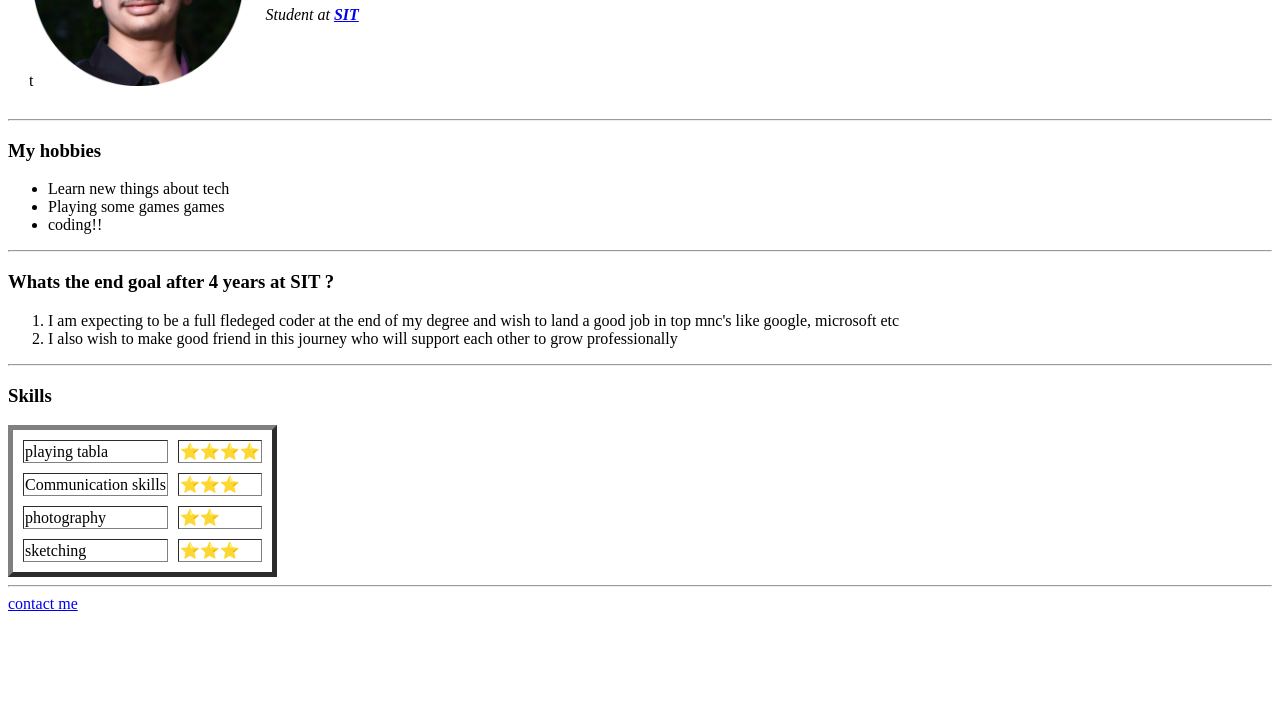
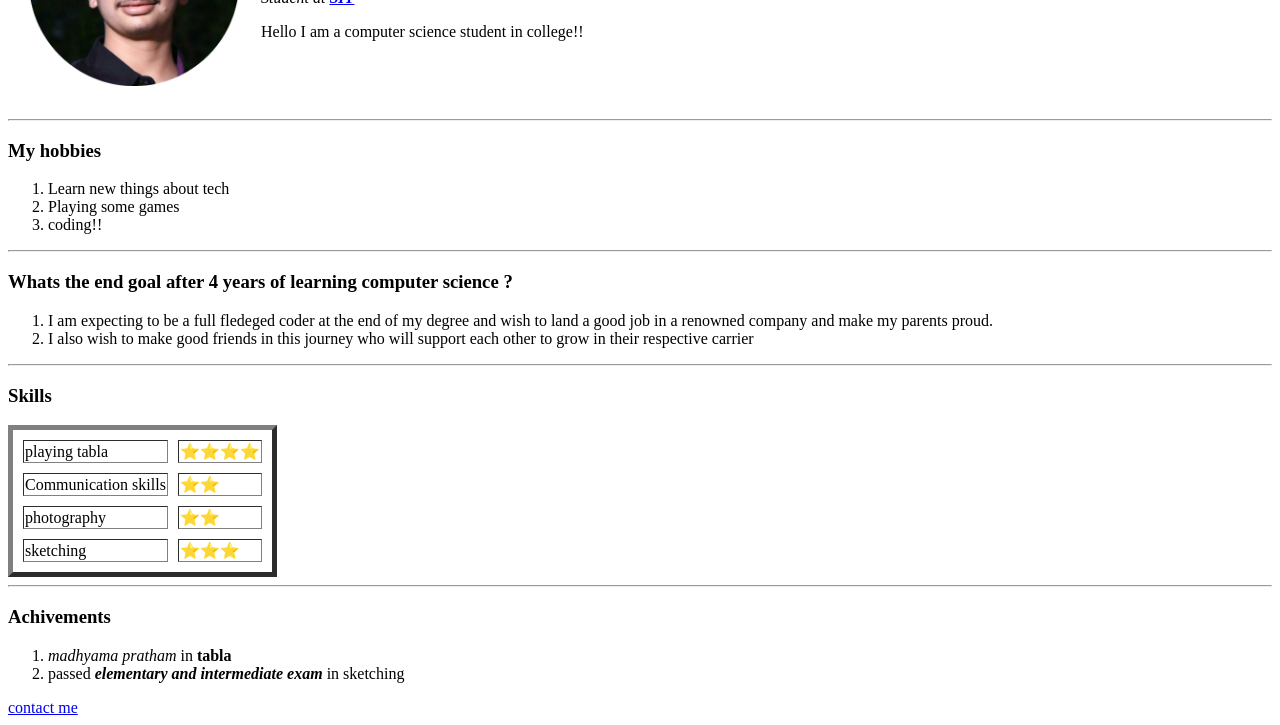
Before and after one commit to sharvit18/Portfolio, a plain HTML site: page index.html in a window 1280 px wide. Shown: the part 153-878 px from the top of the page. Before the commit the page ends 800 px from the top, so only its background shows below. Drawn offline with Linux system fonts and the light colour scheme.

Commit message:
Add files via upload

```diff
--- a/index.html
+++ b/index.html
@@ -4,15 +4,18 @@
 <head>
   <meta charset="utf-8">
   <title>sharvit's personal site </title>
+  <link rel="stylesheet" href="css/style.css">
+
 </head>
 
 <body>
   <table cellspacing="20">
     <tr>
-      <td> t<img src="sharvit.png" alt="sharvit's profile picture" height="210"></td>
+      <td> <img src="sharvit.png" alt="sharvit's profile picture" height="210"></td>
       <td>
         <h1>Sharvit Kashikar </h1>
         <p><em>Student at <a href="https://sitnagpur.edu.in/"><STRONG>SIT</STRONG></a> </em> </p>
+        <p>Hello I am a computer science student in college!!</p>
       </td>
 
     </tr>
@@ -20,18 +23,20 @@
   </table>
   <hr>
   <h3>My hobbies</h3>
-  <ul>
+  <ol>
+
       <li>Learn new things about tech</li>
-    <li>Playing some games games </li>
+      <li>Playing some games </li>
       <li>coding!!</li>
-  </ul>
+  </ol>
+
   <hr>
-  <h3>Whats the end goal after 4 years at <strong> SIT</strong> ? </h3>
+  <h3>Whats the end goal after 4 years of learning <strong> computer science </strong> ? </h3>
   <ol>
     <li>I am expecting to be a full fledeged coder at the end of my degree
-      and wish to land a good job in top mnc's like google, microsoft etc</li>
-    <li> I also wish to make good friend in this journey who will support each other
-      to grow professionally</li>
+      and wish to land a good job in a renowned company and make my parents proud.</li>
+    <li> I also wish to make good friends in this journey who will support each other
+      to grow in their respective carrier </li>
   </ol>
   <hr>
   <h3>Skills</h3>
@@ -42,7 +47,7 @@
     </tr>
     <tr>
       <td>Communication skills </td>
-    <td>⭐⭐⭐</td>
+      <td>⭐⭐</td>
     </tr>
     <tr>
       <td>photography</td>
@@ -54,6 +59,20 @@
     </tr>
   </table>
   <hr>
+  <h3>Achivements</h3>
+  <ol>
+    <table>
+      <tr>
+        <li> <em>madhyama pratham</em> in <strong>tabla</strong> </li>
+      </tr>
+      <tr>
+        <li> passed <em> <strong>elementary and intermediate exam</strong></em> in sketching</li>
+      </tr>
+
+
+    </table>
+  </ol>
+
   <a href="contact-me.html"> contact me</a>
 
 </body>
```
Lines whose indentation alone changed are shown as unchanged.
